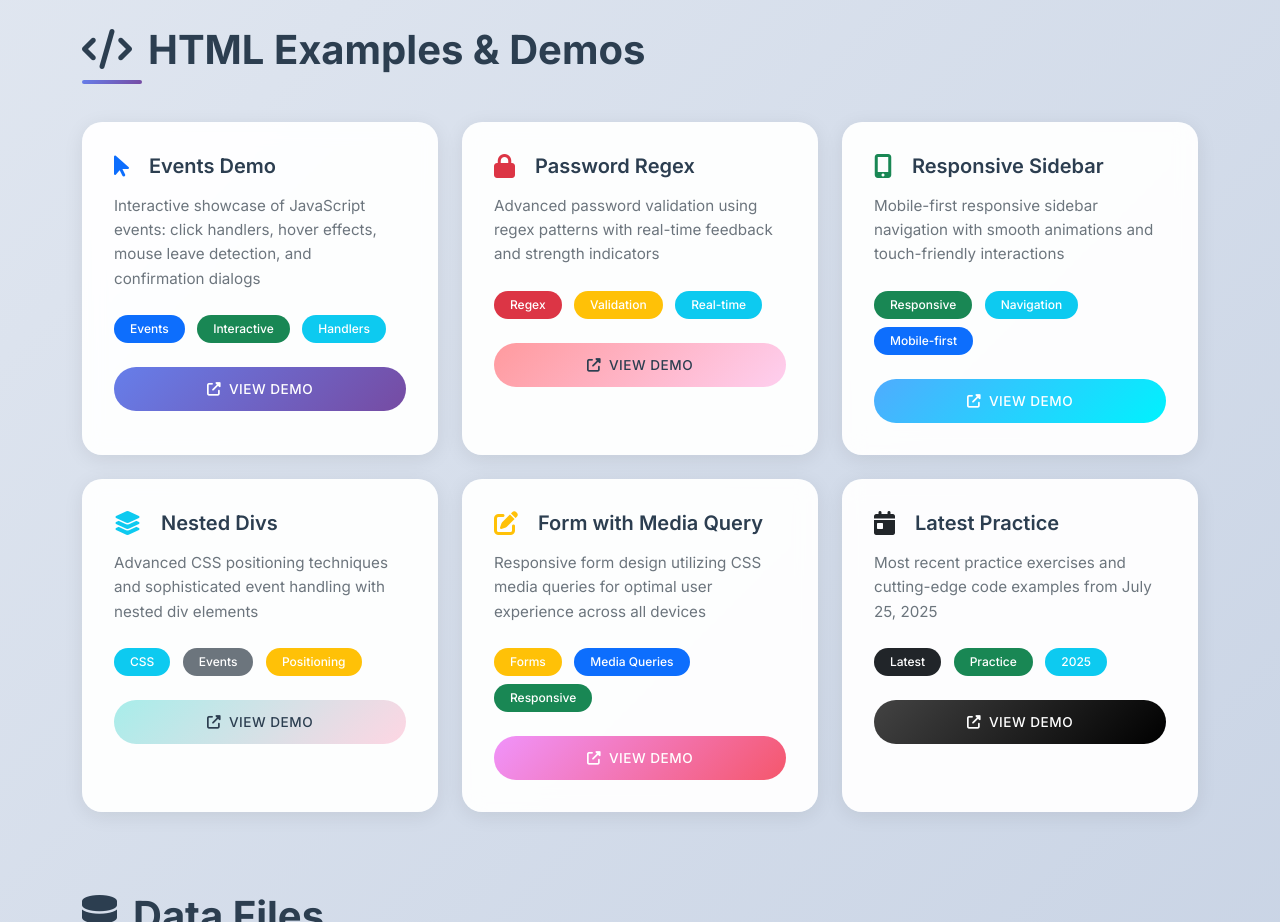
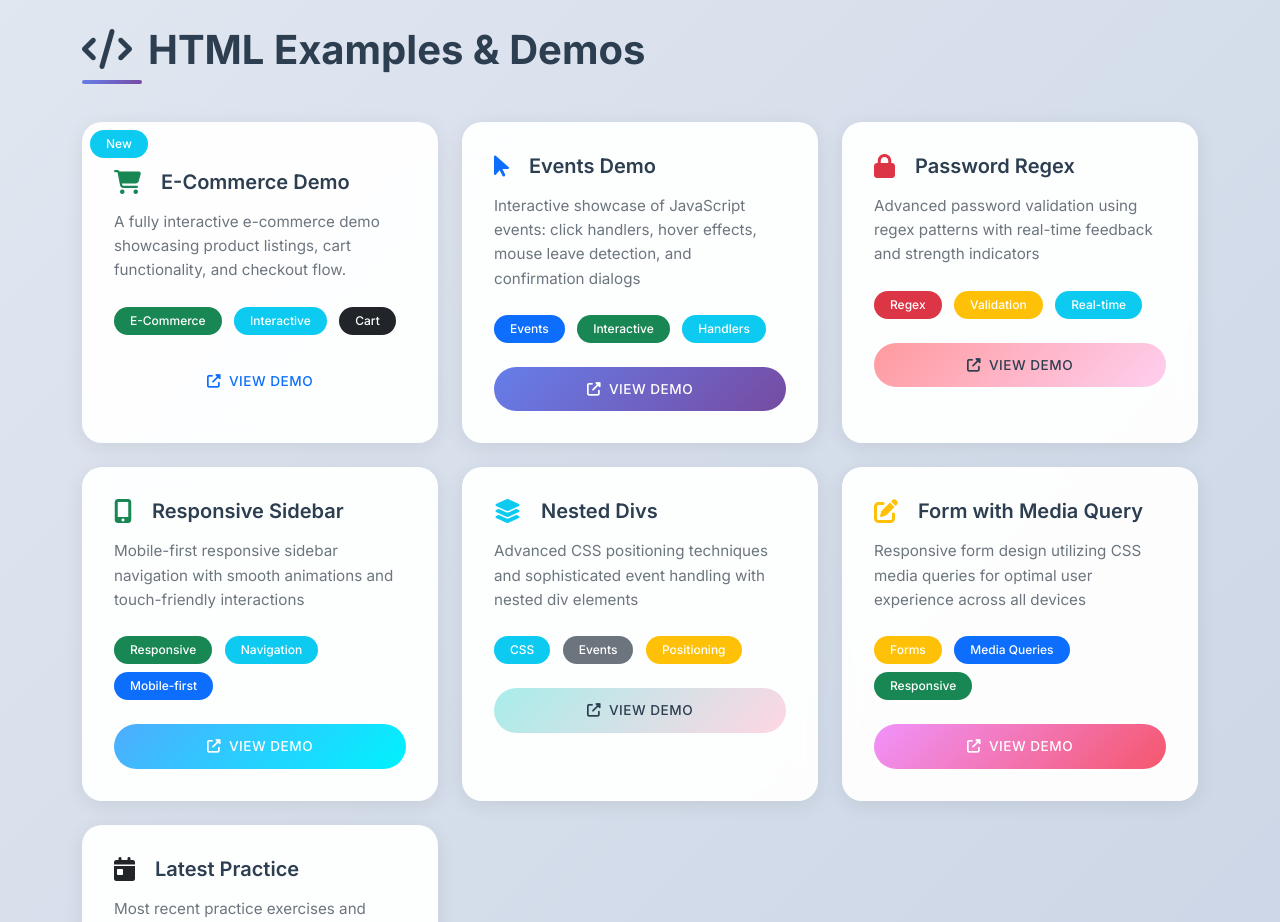
Before and after one commit to MiteshAshara/Js-Practice, a plain HTML site: page index.html in a window 1280 px wide. Shown: the part 2240-3162 px from the top of the page. Drawn offline with nearby package versions, Linux system fonts and the light colour scheme.

Commit message:
E-commerce Task html

```diff
--- a/index.html
+++ b/index.html
@@ -299,6 +299,28 @@
             </h2>
             <div class="row g-4">
                 <div class="col-md-6 col-lg-4 fade-in">
+                    <div class="card h-100 position-relative">
+                        <span class="badge bg-info position-absolute top-0 start-0 m-2">New</span>
+                        <div class="card-body mt-3">
+                            <h5 class="card-title">
+                                <i class="fas fa-shopping-cart text-success card-icon"></i>E-Commerce Demo
+                            </h5>
+                            <p class="card-text">
+                                A fully interactive e-commerce demo showcasing product listings, cart functionality, and
+                                checkout flow.
+                            </p>
+                            <div class="mb-3">
+                                <span class="badge bg-success">E-Commerce</span>
+                                <span class="badge bg-info">Interactive</span>
+                                <span class="badge bg-dark">Cart</span>
+                            </div>
+                            <a href="/E-commerce/" class="btn btn-outline-primary w-100" target="_blank">
+                                <i class="fas fa-external-link-alt me-2"></i>View Demo
+                            </a>
+                        </div>
+                    </div>
+                </div>
+                <div class="col-md-6 col-lg-4 fade-in">
                     <div class="card h-100">
                         <div class="card-body">
                             <h5 class="card-title">
```
